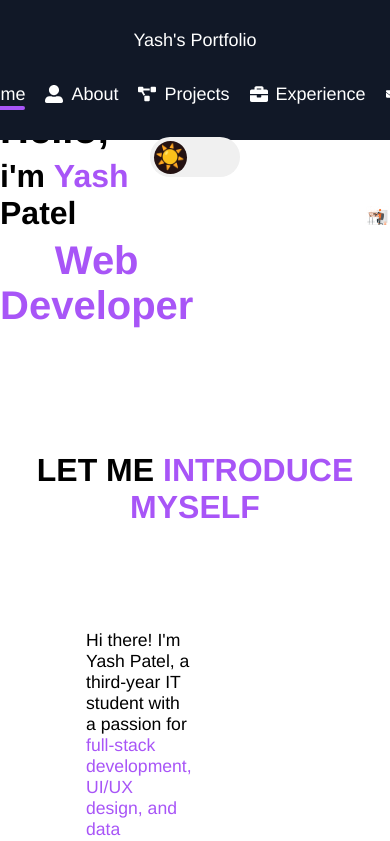
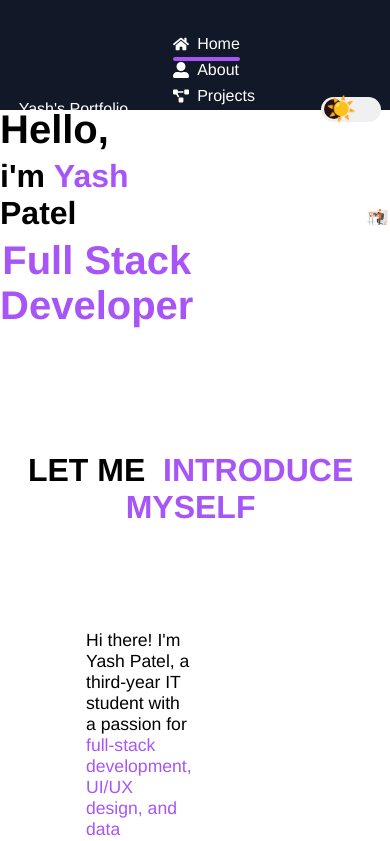
Before and after one commit to IT-YASH/Final-Portfolio, a React (Create React App) app: page / in a window 390 px wide. Shown: the top 841 px of the page. Built offline with nearby package versions, Linux system fonts and the light colour scheme; the HTML template or start-up script is replaced by a standard one.

Commit message:
in the final stage of portfolio

```diff
--- a/src/Css/Navbar.css
+++ b/src/Css/Navbar.css
@@ -1,3 +1,4 @@
+/* Reset and basic styles */
 body {
   font-family: 'Helvetica Neue', Arial, sans-serif;
   margin: 0;
@@ -5,16 +6,7 @@ body {
   transition: background-color 0.3s, color 0.3s;
 }
 
-body.light {
-  background-color: #ffffff;
-  color: #000000;
-}
-
-body.dark {
-  background-color: #121212;
-  color: #ffffff;
-}
-
+/* Header styles */
 .header {
   position: fixed;
   top: 0;
@@ -57,8 +49,9 @@ body.dark {
   height: 1px;
 }
 
+/* Navigation styles */
 nav {
-  font-size: 22px;
+  font-size: 20px;
   display: flex;
   justify-content: space-around;
   align-items: center;
@@ -78,6 +71,7 @@ nav ul {
 nav ul li {
   list-style: none;
   margin: 4px 23px;
+  position: relative;
 }
 
 nav ul li a {
@@ -95,7 +89,7 @@ nav ul li a .nav-icon {
 nav ul li a::before {
   content: "";
   position: absolute;
-  bottom: -5px;
+  bottom: -8px;
   left: 0;
   border-radius: 30px;
   height: 3.5px;
@@ -107,14 +101,50 @@ nav ul li a::before {
 nav ul li a:hover::before,
 nav ul li a.active::before {
   width: 100%;
-  height: 4px;
+  height: 4.5px;
   background-color: #a855f7;
 }
 
-.right {
+nav .right {
   display: flex;
 }
 
+/* Dropdown menu styles */
+.dropdown:hover .dropdown-menu {
+  display: block;
+}
+
+.dropdown-menu {
+  display: none;
+  position: absolute;
+  top: 100%;
+  left: 50%;
+  transform: translateX(-50%);
+  background-color: #111827;
+  padding: 5px 0;
+  border-radius: 5px;
+  z-index: 1000;
+  min-width: 150px;
+}
+
+.dropdown-menu li {
+  margin: 0;
+}
+
+.dropdown-menu li a {
+  padding: 10px 20px;
+  width: 100%;
+  display: flex;
+  align-items: center;
+  justify-content: space-between;
+  color: white;
+}
+
+.dropdown-menu li a:hover {
+  background-color: #333;
+}
+
+/* Toggle button styles */
 .toggle-btn {
   position: relative;
   width: 90px;
@@ -158,6 +188,7 @@ nav ul li a.active::before {
   opacity: 0;
 }
 
+/* Dark mode styles */
 body.dark .toggle-btn {
   background-color: #333;
   color: #fff;
@@ -175,9 +206,10 @@ body.dark .toggle-btn .moon-icon {
   opacity: 1;
 }
 
+/* Responsive styles */
 @media only screen and (max-width: 900px) {
   .header {
-    padding: 30px 0px;
+    padding: 20px 10px;
   }
 
   nav {
@@ -186,7 +218,56 @@ body.dark .toggle-btn .moon-icon {
     justify-content: center;
   }
 
+  nav ul {
+    flex-direction: column;
+    align-items: flex-start;
+  }
+
   nav ul li {
     margin: 4px 10px;
   }
+
+  .toggle-btn {
+    width: 70px;
+    height: 30px;
+  }
+
+  .toggle-btn .toggle-thumb {
+    width: 25px;
+    height: 25px;
+    top: 2.5px;
+    left: 2.5px;
+  }
 }
+
+@media only screen and (max-width: 600px) {
+  .header {
+    padding: 15px 5px;
+  }
+
+  nav {
+    font-size: 16px;
+    justify-content: center;
+  }
+
+  nav ul {
+    flex-direction: column;
+    align-items: flex-start;
+  }
+
+  nav ul li {
+    margin: 4px 5px;
+  }
+
+  .toggle-btn {
+    width: 60px;
+    height: 25px;
+  }
+
+  .toggle-btn .toggle-thumb {
+    width: 20px;
+    height: 20px;
+    top: 2.5px;
+    left: 2.5px;
+  }
+}
--- a/src/components/Home.js
+++ b/src/components/Home.js
@@ -49,7 +49,7 @@ function Home() {
             <span className="Yashcolor">{splitText("Yash")}</span>
             {splitText("Patel")}
           </h2>
-          <h1 className="webcolor">{splitText("Web Developer")}</h1>
+          <h1 className="webcolor">{splitText("Full Stack Developer")}</h1>
         </div>
         <div className="rightsection">
           <img src={images} alt="firstsection images" />
@@ -57,7 +57,8 @@ function Home() {
       </section>
 
       <h1 className="centered-text">
-        LET ME <span className="introcolor">INTRODUCE MYSELF</span>
+        {splitText("LET ME")}{" "}
+        <span className="introcolor">{splitText("INTRODUCE MYSELF")} </span>
       </h1>
 
       <section className="secondsection">
@@ -88,7 +89,8 @@ function Home() {
       </section>
 
       <h1 className="centered-text">
-        <span className="introcolor">Professional </span>Skillset
+        <span className="introcolor">{splitText("Professional")} </span>
+        {splitText("Skillset")}
       </h1>
 
       <section className="thirdsection">
@@ -98,7 +100,7 @@ function Home() {
             { logo: cssLogo, name: "CSS" },
             { logo: jsLogo, name: "JavaScript" },
             { logo: reactLogo, name: "React" },
-            { logo: nodelogo, name: "Node.js" },
+            { logo: nodelogo, name: "NodeJS" },
             { logo: pythonlogo, name: "Python" },
             { logo: gitlogo, name: "Git" },
             { logo: mongologo, name: "MongoDB" },
--- a/src/components/Navbar.js
+++ b/src/components/Navbar.js
@@ -1,7 +1,7 @@
 import React, { useState, useEffect } from "react";
 import { NavLink } from "react-router-dom";
 import "../Css/Navbar.css";
-import { FaHome, FaUserAlt, FaProjectDiagram, FaBriefcase, FaEnvelope } from "react-icons/fa";
+import { FaHome, FaUserAlt, FaProjectDiagram, FaBriefcase, FaEnvelope, FaAward} from "react-icons/fa";
 
 function Navbar() {
   const [isScrolled, setIsScrolled] = useState(false);
@@ -67,6 +67,24 @@ function Navbar() {
                 Connect with Me
               </NavLink>
             </li>
+            <li className="dropdown">
+              <NavLink to="/others" className={({ isActive }) => (isActive ? "active" : "")}>
+                <FaAward className="nav-icon" />
+                Others
+              </NavLink>
+              <ul className="dropdown-menu">
+                <li>
+                  <NavLink to="/achievements">
+                    Achievements →
+                  </NavLink>
+                </li>
+                <li>
+                  <NavLink to="/memories">
+                    Memories →
+                  </NavLink>
+                </li>
+              </ul>
+            </li>
           </ul>
         </div>
         <button className="toggle-btn" onClick={toggleTheme}>
```
